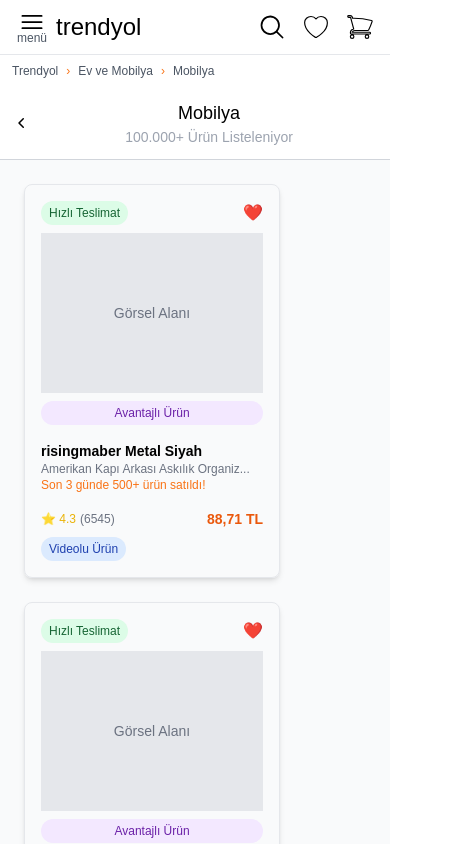
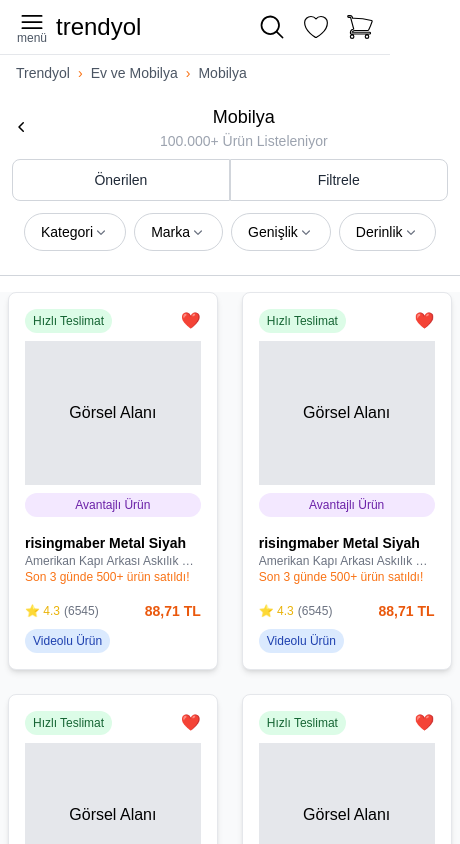
Before and after one commit to zeynepanl/Filtre-Trendyol, a Next.js app: page / in a window 390 px wide. Shown: the top 844 px of the page, 460 px wide, since content can reach past the window. Built offline with nearby package versions, Linux system fonts and the light colour scheme.

Commit message:
add mobile responsive

```diff
--- a/src/app/page.js
+++ b/src/app/page.js
@@ -9,13 +9,19 @@
       <SearchResultHeader />
 
       {/* Ürün Kartları */}
-      <div className="p-6 bg-gray-50">
-        <div className="grid grid-cols-1 sm:grid-cols-2 md:grid-cols-3 lg:grid-cols-4 gap-6">
-          {/* Burada ProductCard'ı statik olarak boş veri ile çağırıyoruz */}
-          <ProductCard />
-          <ProductCard />
-          <ProductCard />
-          <ProductCard />
+      <div className="bg-gray-50">
+        {/* Kapsayıcı Div */}
+        <div className="max-w-[1200px] mx-auto px-2 mt-4 lg:ml-2 lg:mr-36">
+          {/* Grid Düzeni */}
+          <div className="grid grid-cols-2 sm:grid-cols-2 md:grid-cols-3 lg:grid-cols-4 gap-6">
+            {/* Burada ProductCard'ı statik olarak boş veri ile çağırıyoruz */}
+            <ProductCard />
+            <ProductCard />
+            <ProductCard />
+            <ProductCard />
+            <ProductCard />
+            <ProductCard />
+          </div>
         </div>
       </div>
     </div>
--- /dev/null
+++ b/src/components/FilterModal.js
@@ -0,0 +1,57 @@
+
+"use client";
+
+import React from "react";
+
+const FilterModal = ({ title, onClose, children }) => {
+  return (
+    <div className="fixed inset-0 bg-gray-700 bg-opacity-50 z-50 flex justify-center items-center">
+      <div className="bg-white w-[90%] max-w-md rounded-lg shadow-lg">
+        {/* Modal Header */}
+        <div className="flex justify-between items-center p-4 border-b border-gray-300">
+          <h2 className="text-lg font-medium">{title}</h2>
+          <button onClick={onClose} className="text-gray-500 text-sm">
+            Kapat
+          </button>
+        </div>
+
+        {/* Modal Content */}
+        <div className="p-4">
+          {children}
+
+          {/* Checkboxes */}
+          <div className="grid grid-cols-2 gap-2 mt-4">
+            <label className="flex items-center space-x-2">
+              <input type="checkbox" className="w-4 h-4" />
+              <span>Mobilya</span>
+            </label>
+            <label className="flex items-center space-x-2">
+              <input type="checkbox" className="w-4 h-4" />
+              <span>Mutfak & Banyo Mobilyası</span>
+            </label>
+            <label className="flex items-center space-x-2">
+              <input type="checkbox" className="w-4 h-4" />
+              <span>Antre & Hol</span>
+            </label>
+            <label className="flex items-center space-x-2">
+              <input type="checkbox" className="w-4 h-4" />
+              <span>Salon & Oturma Odası</span>
+            </label>
+          </div>
+        </div>
+
+        {/* Modal Footer */}
+        <div className="flex justify-between items-center p-4 border-t border-gray-300">
+          <button className="px-4 py-2 text-gray-500 border border-gray-300 rounded-md">
+            Temizle
+          </button>
+          <button className="px-4 py-2 bg-orange-500 text-white rounded-md">
+            Uygula
+          </button>
+        </div>
+      </div>
+    </div>
+  );
+};
+
+export default FilterModal;
--- a/src/components/FilterSidebar.js
+++ b/src/components/FilterSidebar.js
@@ -1,7 +1,7 @@
 "use client";
 
 import React, { useState } from "react";
-import { ChevronDownIcon } from "@heroicons/react/20/solid";
+import { ChevronDownIcon, ChevronRightIcon } from "@heroicons/react/20/solid";
 
 const AccordionItem = ({ title, children }) => {
   const [isOpen, setIsOpen] = useState(false);
@@ -28,7 +28,7 @@
   );
 };
 
-export default function FilterSidebar() {
+export default function FilterSidebar({ isMobile = false, onClose }) {
   const [showMore, setShowMore] = useState(false);
 
   const categories = [
@@ -45,9 +45,61 @@
 
   const visibleCategories = showMore ? categories : categories.slice(0, 5);
 
+  if (isMobile) {
+    // Mobil modal içeriği
+    return (
+      <div className="fixed inset-0 bg-white z-50 overflow-y-auto">
+        {/* Başlık */}
+        <div className="flex items-center justify-between px-4 py-3 border-b border-gray-300">
+          <h2 className="text-lg font-medium text-gray-800">FİLTRELE</h2>
+          <button onClick={onClose} className="text-gray-500 text-xl">
+            ✕
+          </button>
+        </div>
+
+        {/* Seçili Filtreler */}
+        <div className="px-4 py-3 border-b border-gray-300">
+          <h3 className="text-gray-500 text-sm mb-2">Seçili Filtreler</h3>
+          <button className="px-3 py-1 text-sm bg-gray-200 rounded-full text-gray-700">
+            Mobilya
+          </button>
+        </div>
+
+        {/* Filtre seçenekleri */}
+        <div className="divide-y divide-gray-300">
+          <button className="flex justify-between items-center px-4 py-3 text-gray-700">
+            <span>Avantajlı Ürünler</span>
+            <ChevronRightIcon className="w-5 h-5 text-gray-500" />
+          </button>
+          <button className="flex justify-between items-center px-4 py-3 text-gray-700">
+            <span>Kategori</span>
+            <span className="text-orange-500">(1)</span>
+            <ChevronRightIcon className="w-5 h-5 text-gray-500" />
+          </button>
+          <button className="flex justify-between items-center px-4 py-3 text-gray-700">
+            <span>Marka</span>
+            <ChevronRightIcon className="w-5 h-5 text-gray-500" />
+          </button>
+          <button className="flex justify-between items-center px-4 py-3 text-gray-700">
+            <span>Genişlik</span>
+            <ChevronRightIcon className="w-5 h-5 text-gray-500" />
+          </button>
+        </div>
+
+        {/* Alt kısımdaki buton */}
+        <div className="fixed bottom-0 left-0 w-full bg-white px-4 py-3 border-t border-gray-300">
+          <button className="w-full bg-orange-500 text-white text-sm font-medium py-2 rounded-md">
+            Tüm Sonuçları Listele (100.000+)
+          </button>
+        </div>
+      </div>
+    );
+  }
+
+  // Masaüstü görünüm korunur
   return (
     <div className="hidden md:block bg-white w-64 border-r border-gray-300 h-screen px-4 py-4 ml-32 custom-scrollbar overflow-y-auto">
-      {/* İlgili Kategoriler */}
+      {/* Masaüstü içeriği */}
       <AccordionItem title="İlgili Kategoriler">
         <ul className="space-y-1 text-xs">
           {visibleCategories.map((category, index) => (
@@ -77,8 +129,7 @@
           </button>
         )}
       </AccordionItem>
-
-      {/* Diğer Accordionlar */}
+      {/* Diğer accordionlar */}
       <AccordionItem title="Marka">
         <div>
           <input
--- /dev/null
+++ b/src/components/FilterTabs.js
@@ -0,0 +1,84 @@
+"use client";
+
+import React, { useState } from "react";
+import { ChevronDownIcon } from "@heroicons/react/20/solid";
+import FilterModal from "./FilterModal"; // Modal bileşeni
+
+const FilterTabs = () => {
+  const [openTab, setOpenTab] = useState(null); // Açık olan sekme
+  const [showModal, setShowModal] = useState(false); // Modal kontrolü
+
+  const handleTabClick = (tab) => {
+    if (openTab === tab) {
+      setOpenTab(null);
+      setShowModal(false); // Modalı kapat
+    } else {
+      setOpenTab(tab);
+      setShowModal(true); // Modalı aç
+    }
+  };
+
+  return (
+    <div className="md:hidden flex space-x-2 overflow-x-auto bg-white p-3">
+      {["Kategori", "Marka", "Genişlik", "Derinlik"].map((tab) => (
+        <div key={tab} className="relative">
+          <button
+            onClick={() => handleTabClick(tab)}
+            className={`flex items-center px-4 py-2 border rounded-full text-sm font-medium ${
+              openTab === tab
+                ? "bg-orange-100 border-orange-500"
+                : "bg-white border-gray-300"
+            }`}
+          >
+            {tab}
+            <ChevronDownIcon className="w-4 h-4 text-gray-500" />
+          </button>
+        </div>
+      ))}
+
+      {/* Modal */}
+      {showModal && openTab && (
+        <FilterModal
+          title={openTab}
+          onClose={() => {
+            setOpenTab(null);
+            setShowModal(false);
+          }}
+        >
+          {openTab === "Kategori" && (
+            <div>
+              <input
+                type="text"
+                placeholder="Kategori Ara"
+                className="w-full px-4 py-2 mb-4 border border-gray-300 rounded-lg"
+              />
+              <div className="grid grid-cols-2 gap-4">
+                <label className="flex items-center space-x-2">
+                  <input type="checkbox" className="w-4 h-4" />
+                  <span>Mobilya</span>
+                </label>
+                <label className="flex items-center space-x-2">
+                  <input type="checkbox" className="w-4 h-4" />
+                  <span>Mutfak & Banyo Mobilyası</span>
+                </label>
+                <label className="flex items-center space-x-2">
+                  <input type="checkbox" className="w-4 h-4" />
+                  <span>Antre & Hol</span>
+                </label>
+                <label className="flex items-center space-x-2">
+                  <input type="checkbox" className="w-4 h-4" />
+                  <span>Salon & Oturma Odası</span>
+                </label>
+              </div>
+            </div>
+          )}
+          {openTab === "Marka" && <p>Marka içerikleri buraya gelecek.</p>}
+          {openTab === "Genişlik" && <p>Genişlik içerikleri buraya gelecek.</p>}
+          {openTab === "Derinlik" && <p>Derinlik içerikleri buraya gelecek.</p>}
+        </FilterModal>
+      )}
+    </div>
+  );
+};
+
+export default FilterTabs;
--- a/src/components/Header.js
+++ b/src/components/Header.js
@@ -204,7 +204,7 @@
         </div>
       </div>
 
-      <div className="py-2 px-3 bg-white text-xs text-gray-600  ">
+      <div className="py-2 bg-white text-sm text-gray-600 px-4 md:px-28 ml-0 md:ml-12 ">
         <nav className="flex space-x-2">
           <a href="#" className="hover:text-black hover:underline">
             Trendyol
--- a/src/components/ProductCard.js
+++ b/src/components/ProductCard.js
@@ -1,19 +1,19 @@
+"use client";
+
 export default function ProductCard() {
   return (
-      <div className="border rounded-lg shadow-md p-4 w-64">
+    <div className="border rounded-lg shadow-md p-4 bg-white">
       {/* Üst Kısım */}
       <div className="flex justify-between items-center mb-2">
         <span className="text-xs bg-green-100 text-green-800 px-2 py-1 rounded-full">
           Hızlı Teslimat
         </span>
-          <button className="text-gray-400 hover:text-black">
-            ❤️
-          </button>
+        <button className="text-gray-400 hover:text-red-500">❤️</button>
       </div>
 
-        {/* Görsel Alanı (Şimdilik boş bir div olarak bırakıldı) */}
-        <div className="bg-gray-200 w-full h-40 flex items-center justify-center">
-          <span className="text-gray-500 text-sm">Görsel Alanı</span>
+      {/* Görsel Alanı */}
+      <div className="bg-gray-200 w-full h-36 flex items-center justify-center">
+        Görsel Alanı
       </div>
 
       {/* Avantajlı Ürün Etiketi */}
@@ -24,7 +24,7 @@
       {/* Ürün Bilgileri */}
       <div className="mt-4">
         <h2 className="text-sm font-bold">risingmaber Metal Siyah</h2>
-          <p className="text-xs text-gray-500">
+        <p className="text-xs text-gray-500 truncate">
           Amerikan Kapı Arkası Askılık Organiz...
         </p>
         <p className="text-xs text-orange-500 font-medium">
--- a/src/components/SearchResultHeader.js
+++ b/src/components/SearchResultHeader.js
@@ -1,9 +1,13 @@
 "use client";
 
-import React from "react";
+import React, { useState } from "react";
 import { ChevronLeftIcon, ChevronUpDownIcon } from "@heroicons/react/20/solid";
+import FilterSidebar from "./FilterSidebar"; // Filtre Modalı için
+import FilterContent from "./FilterTabs"; // Filtre İçeriği için
 
 const SearchResultHeader = () => {
+  const [showFilterModal, setShowFilterModal] = useState(false); // Modal kontrolü
+
   return (
     <div className="p-3 bg-white border-b border-gray-300">
       {/* Mobil Görünüm */}
@@ -18,16 +22,43 @@
         </div>
       </div>
 
+      {/* Mobil Butonlar */}
+      <div className="flex items-center justify-between md:hidden mt-2">
+        <button className="w-1/2 px-4 py-2 border border-gray-300 rounded-l-lg">
+          <span className="text-gray-800 text-sm font-medium">Önerilen</span>
+        </button>
+        <button
+          onClick={() => setShowFilterModal(true)} // Modal açma işlevi
+          className="w-1/2 px-4 py-2 border border-gray-300 rounded-r-lg"
+        >
+          <span className="text-gray-800 text-sm font-medium">Filtrele</span>
+        </button>
+      </div>
+
+      {/* Mobil Filtre İçeriği */}
+      <FilterContent />
+
+      {/* Filtre Modalı */}
+      {showFilterModal && (
+        <FilterSidebar
+          isMobile={true}
+          onClose={() => setShowFilterModal(false)} // Modal kapatma işlevi
+        />
+      )}
+
       {/* Masaüstü Görünüm */}
       <div className="hidden md:block">
         {/* Üst Bilgi */}
         <div className="flex justify-between items-center">
           <div className="text-gray-600 text-lg font-medium">
-            <span className="text-black font-medium">"Mobilya"</span> araması için{" "}
-            <span className="text-black font-medium">100.000+</span> sonuç listeleniyor
+            <span className="text-black font-medium">"Mobilya"</span> araması
+            için <span className="text-black font-medium">100.000+</span> sonuç
+            listeleniyor
           </div>
           <button className="flex items-center justify-between space-x-2 px-6 py-3 border border-gray-300 rounded-lg hover:border-orange-500 transition mr-36">
-            <span className="text-gray-800 text-sm font-medium pr-32">Önerilen</span>
+            <span className="text-gray-800 text-sm font-medium pr-32">
+              Önerilen
+            </span>
             <ChevronUpDownIcon className="w-5 h-5 text-orange-500" />
           </button>
         </div>
```
Lines whose indentation alone changed are shown as unchanged.
